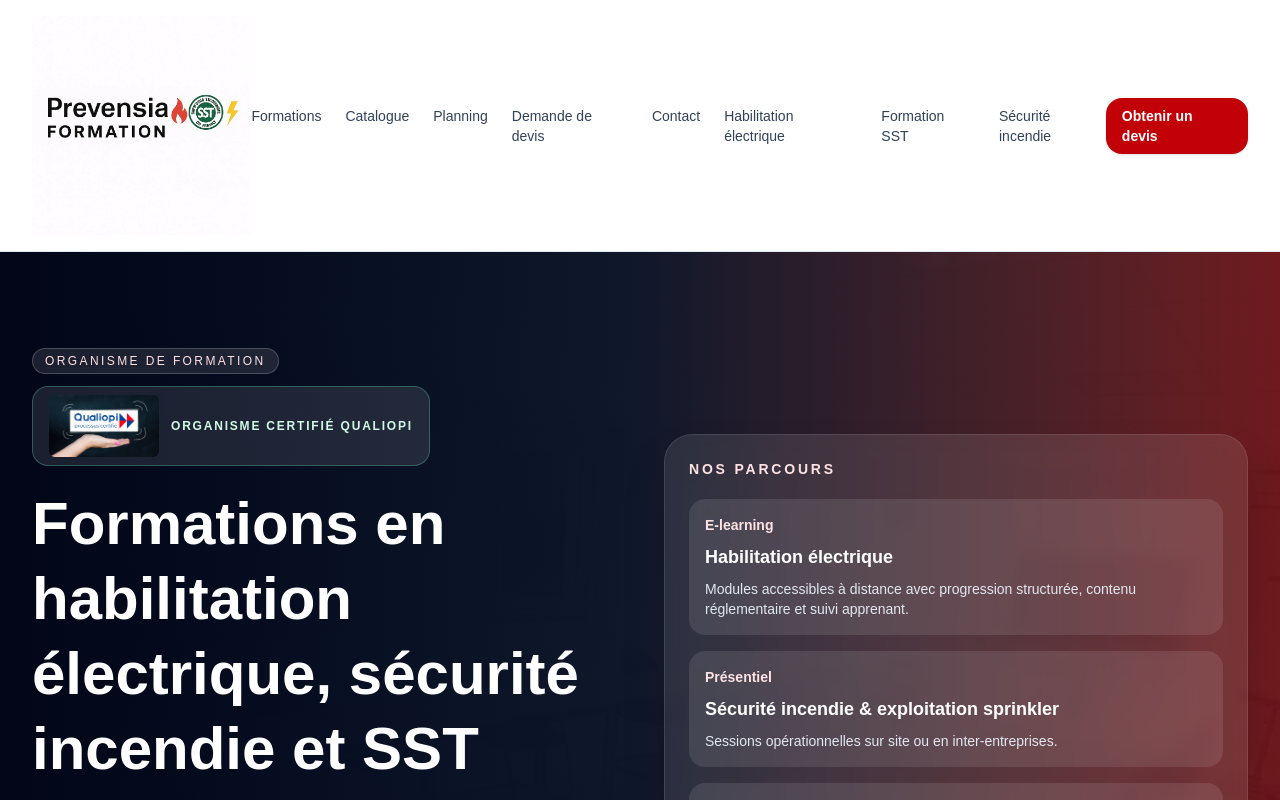
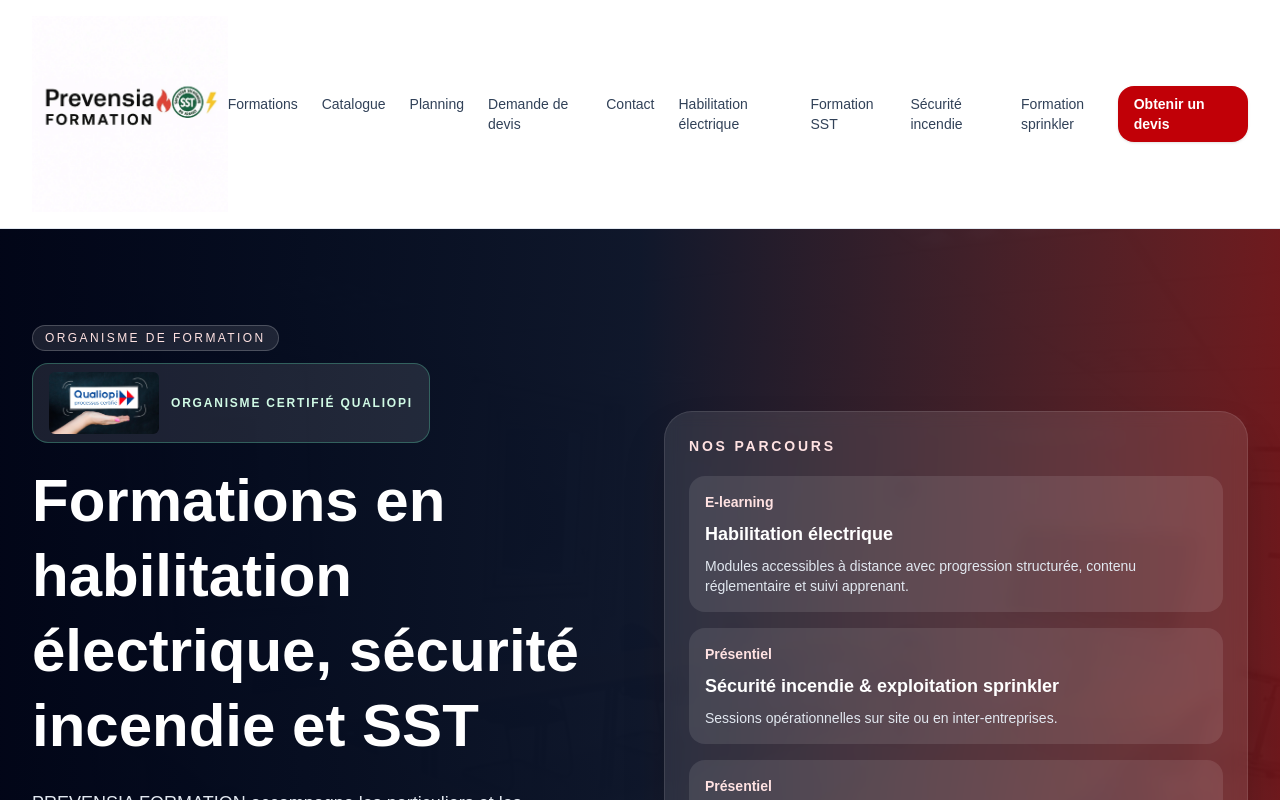
Before and after one commit to Saidh94/prevensia-elearning, a Next.js app: page / in a window 1280 px wide. Shown: the top 800 px of the page. Built offline with nearby package versions, Linux system fonts and the light colour scheme.

Commit message:
ajout menu sprinkler

```diff
--- a/app/page.tsx
+++ b/app/page.tsx
@@ -201,6 +201,11 @@ export default function Home() {
   className="transition hover:text-red-700"
 >
   Sécurité incendie
+</a><a
+  href="/formation-sprinkler"
+  className="transition hover:text-red-700"
+>
+  Formation sprinkler
 </a>
           </nav>
 
```
